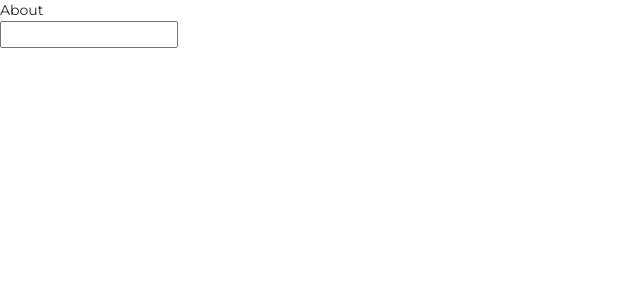
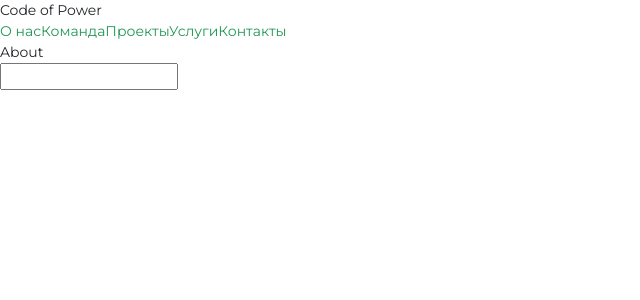
Before and after one commit to Code-of-Power/code-power.ru, a React app in the folder client/: page / in a window 1280 px wide. Shown: the top 300 px of the page, without its empty margins (0-640 px from the left). Built offline with nearby package versions, Linux system fonts and the light colour scheme.

Commit message:
Menu component

```diff
--- a/client/src/app/components/menu/index.tsx
+++ b/client/src/app/components/menu/index.tsx
@@ -1,7 +1,16 @@
 import * as React from 'react';
+import { MENU } from '@app/consts/menu';
 
 export function Menu() {
     return (
-        <div></div>
+        <nav id="menu" className="d-flex align-items-center position-sticky shadow">
+            <div className="container d-flex justify-content-between">
+                <div>Code of Power</div>
+                <div>
+                    {MENU.map(item =>
+                        (<a href={item.route} className="menu-item font-weight-bold mx-2">{item.title}</a>))}
+                </div>
+            </div>
+        </nav>
     );
 }
```
